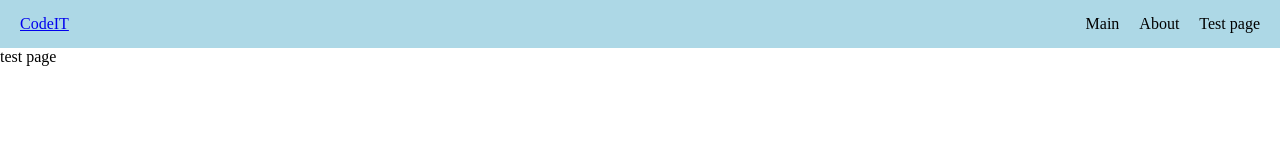
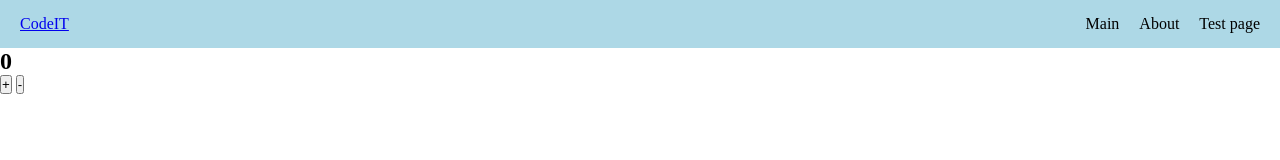
Before and after one commit to saikoodesu/educational_purposes, a Next.js app: page /test-page in a window 1280 px wide. Shown: the top 160 px of the page. Built offline with nearby package versions, Linux system fonts and the light colour scheme.

Commit message:
add useState exaple

```diff
--- a/src/app/test-page/page.jsx
+++ b/src/app/test-page/page.jsx
@@ -1,4 +1,37 @@
-export default function Testpage(){
+"use client";
+import { useState} from "react";
+import styles from "./page.module.css";
 
-    return <div>test page</div>
+// useState, useEffect...
+
+export default function Testpage() {
+//   let count = 0;
+
+  const [count, setCount] = useState(0);
+
+  const incrementByOne = () => {
+    // count++;
+    setCount((prevCount) => {
+          console.log(prevCount);
+
+
+         return prevCount + 1});
+  };
+    const decrementByOne = () => {
+    setCount((prevCount) => {
+          console.log(prevCount);
+
+
+         return prevCount - 1
+        });
+  };
+
+  return (
+    <>
+      <h2>{count}</h2>
+      <button onClick={incrementByOne}>+</button>
+      {"     "}
+      <button onClick={decrementByOne}>-</button>
+    </>
+  );
 }
```
